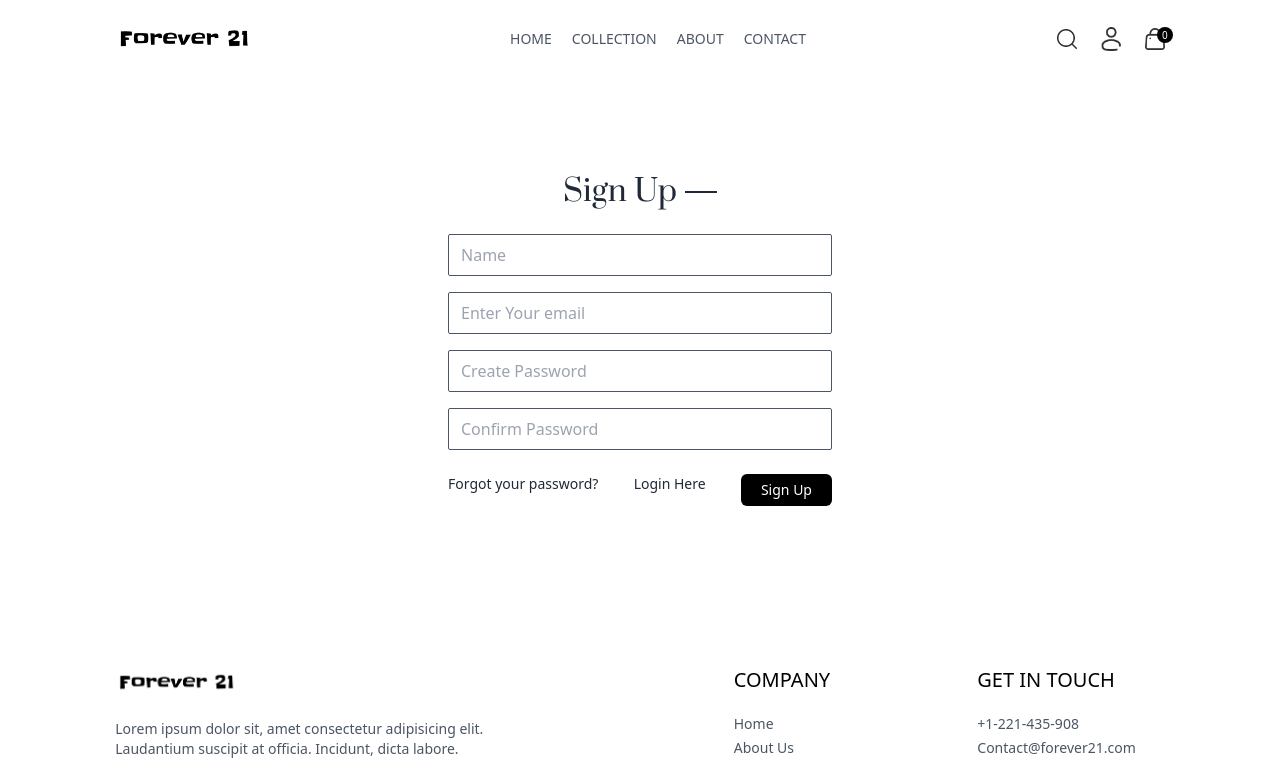
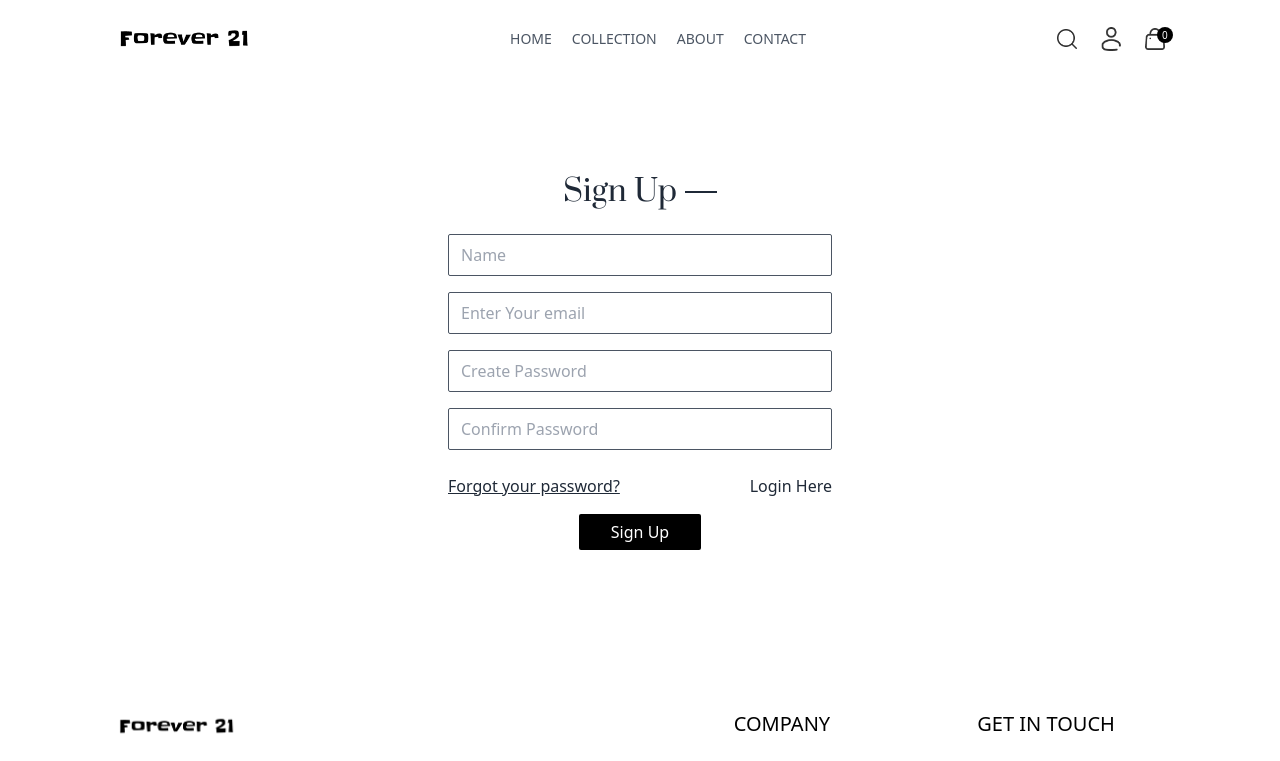
Before and after one commit to Pavan-Rajana/E-commerce-Forever-21-, a React (Vite) app in the folder frontend/: page /Login in a window 1280 px wide. Shown: the top 761 px of the page. Built offline with nearby package versions, Linux system fonts and the light colour scheme.

Commit message:
Login page

```diff
--- a/frontend/src/pages/LOgin.jsx
+++ b/frontend/src/pages/LOgin.jsx
@@ -4,8 +4,12 @@ const Login = () => {
 
     const [currentState, setCurrentState] = useState("Sign Up")
 
+    const onSubmitHandler = async (e) => {
+        e.preventDefault()
+    }
+
     return (
-        <form className="flex flex-col items-center w-[90%] sm:max-w-96 m-auto mt-14 gap-4 text-gray-800">
+        <form className="flex flex-col items-center w-[90%] sm:max-w-96 m-auto mt-14 gap-4 text-gray-800" onSubmit={onSubmitHandler}>
             <div className="inline-flex items-center gap-2 mb-2 mt-10">
                 <p className="prata-regular text-3xl">{currentState}</p>
                 <hr className="border-none h-[1.5px] w-8 bg-gray-800" />
@@ -13,16 +17,18 @@ const Login = () => {
             {currentState === "login" ? '' : <input type="text" className="w-full px-3 py-2 border border-gray-600 rounded-sm" placeholder="Name" required />}
             <input type="email" className="w-full px-3 py-2 border border-gray-600 rounded-sm" placeholder="Enter Your email" required />
             <input type="password" className="w-full px-3 py-2 border border-gray-600 rounded-sm" placeholder="Create Password" required />
-            <input type="password" className="w-full px-3 py-2 border border-gray-600 rounded-sm" placeholder="Confirm Password" required />
-            <div className="w-full cursor-pointer flex justify-between text-sm mt-[8px]">
-                <p>Forgot your password?</p>
+            {currentState === "Sign Up" && (
+                <input type="password" className="w-full px-3 py-2 border border-gray-600 rounded-sm" placeholder="Confirm Password" required />
+            )}
+            <div className="w-full cursor-pointer flex justify-between text-md mt-[8px]">
+                <p className="underline">Forgot your password?</p>
                 {
                     currentState === "login"
-                        ? <p onClick={() => { }}>Create Account</p> :
-                        <p onClick={() => { }}>Login Here</p>
+                        ? <p onClick={() => { setCurrentState('Sign Up') }}>Create Account</p> :
+                        <p onClick={() => { setCurrentState("login") }}>Login Here</p>
                 }
-                <button type="submit" className="bg-black text-white px-5 py-1.5 rounded-md font-normal">{currentState}</button>
             </div>
+            <button className="bg-black text-white px-8 py-1.5 rounded-sm">{currentState === 'login' ? 'Sign In' : 'Sign Up'}</button>
         </form>
     )
 }
```
